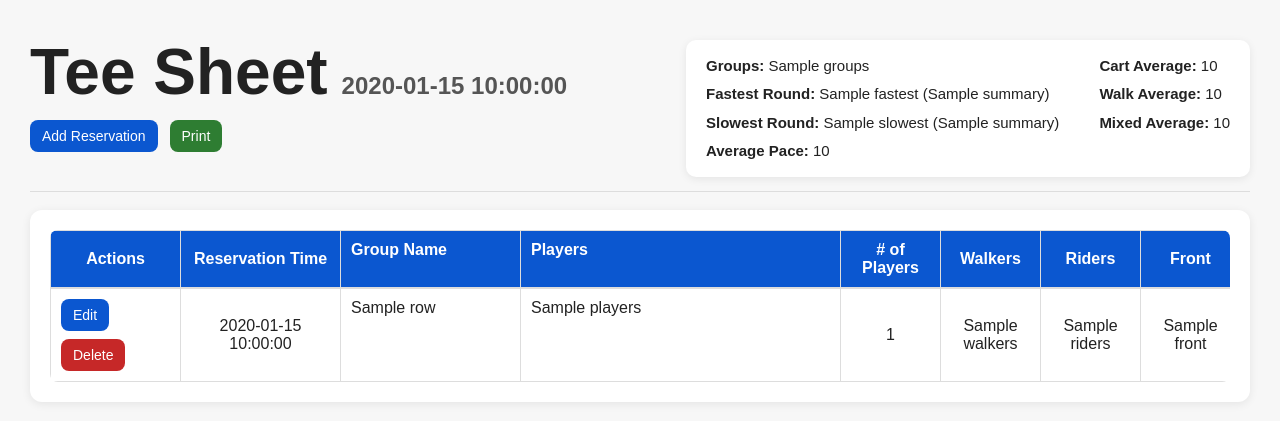
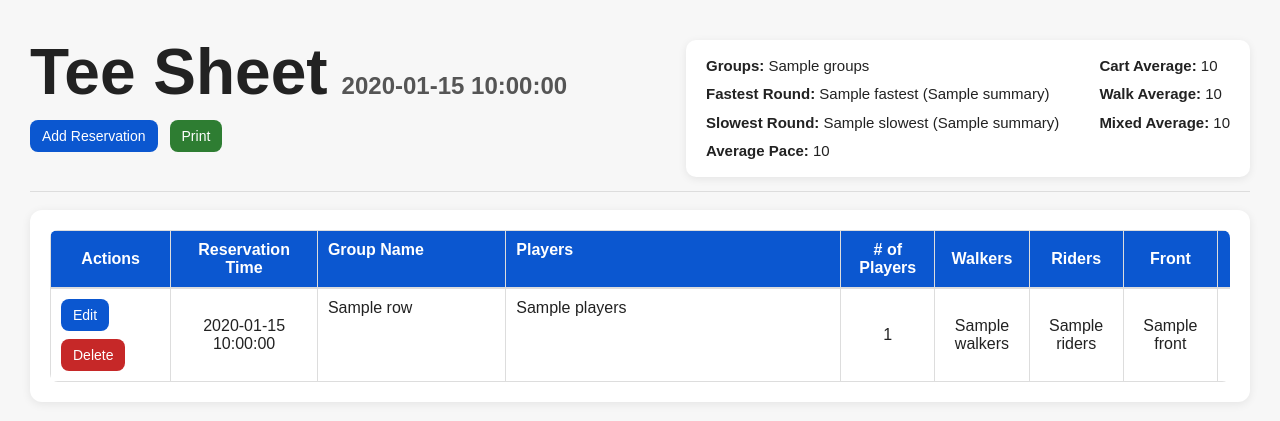
Before and after one commit to nicholasdemarcoo-ui/pacecontrol, a Flask app: template templates/tee_sheet.html in a window 1280 px wide. Shown: the top 421 px of the page. Run offline with Flask 3, Linux system fonts and the light colour scheme; the template is opened without the code that fills it: most values are stand-ins (such as "Sample title", 1, 10 or a date in 2020); lists and menus that the app fills with data are empty.

Commit message:
Update tee_sheet.html

```diff
--- a/templates/tee_sheet.html
+++ b/templates/tee_sheet.html
@@ -200,19 +200,19 @@
             margin: 0;
         }
 
-        .col-actions { width: 130px; }
-        .col-time { width: 160px; }
+        .col-actions { width: 115px; }
+        .col-time { width: 140px; }
         .col-group { width: 180px; }
         .col-players { width: 320px; }
-        .col-count { width: 100px; }
-        .col-walkers { width: 100px; }
-        .col-riders { width: 100px; }
+        .col-count { width: 90px; }
+        .col-walkers { width: 90px; }
+        .col-riders { width: 90px; }
         .col-type { width: 130px; }
-        .col-front { width: 100px; }
-        .col-back { width: 100px; }
-        .col-rotation { width: 115px; }
-        .col-total { width: 105px; }
-        .col-average { width: 105px; }
+        .col-front { width: 90px; }
+        .col-back { width: 90px; }
+        .col-rotation { width: 90px; }
+        .col-total { width: 90px; }
+        .col-average { width: 95px; }
 
         .print-cover {
             display: none;
```
